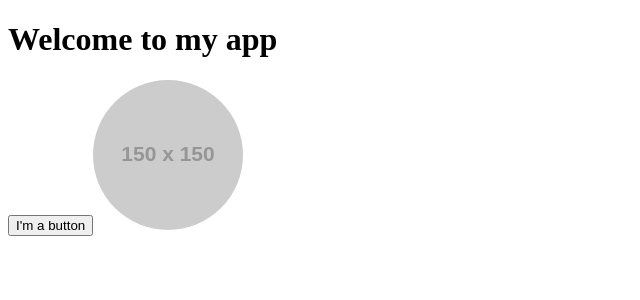
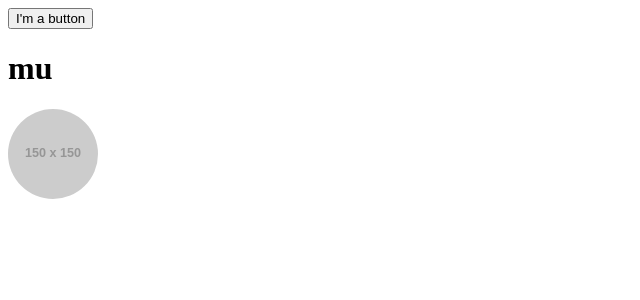
Before and after one commit to 01-mu/learn-react, a React (Vite) app in the folder my-app/: page / in a window 1280 px wide. Shown: the top 300 px of the page, without its empty margins (0-640 px from the left). Built offline with nearby package versions, Linux system fonts and the light colour scheme.

Commit message:
https://react.dev/learn

```diff
--- a/my-app/src/App.tsx
+++ b/my-app/src/App.tsx
@@ -5,11 +5,28 @@ function MyButton() {
 }
 
 function App() {
+  type User = {
+    name: string;
+    imageUrl: string;
+    imageSize: number;
+  };
+
+  const user: User = {
+    name: "mu",
+    imageUrl: "https://placehold.jp/150x150.png",
+    imageSize: 90,
+  };
+
   return (
     <>
-      <h1>Welcome to my app</h1>
       <MyButton />
-      <img className="avatar" src="https://placehold.jp/150x150.png" alt="avatar" />
+      <h1>{user.name}</h1>
+      <img
+        className="avatar"
+        src={user.imageUrl}
+        alt="avatar"
+        style={{ width: `${user.imageSize}px`, height: `${user.imageSize}px` }}
+      />
     </>
   );
 }
```
